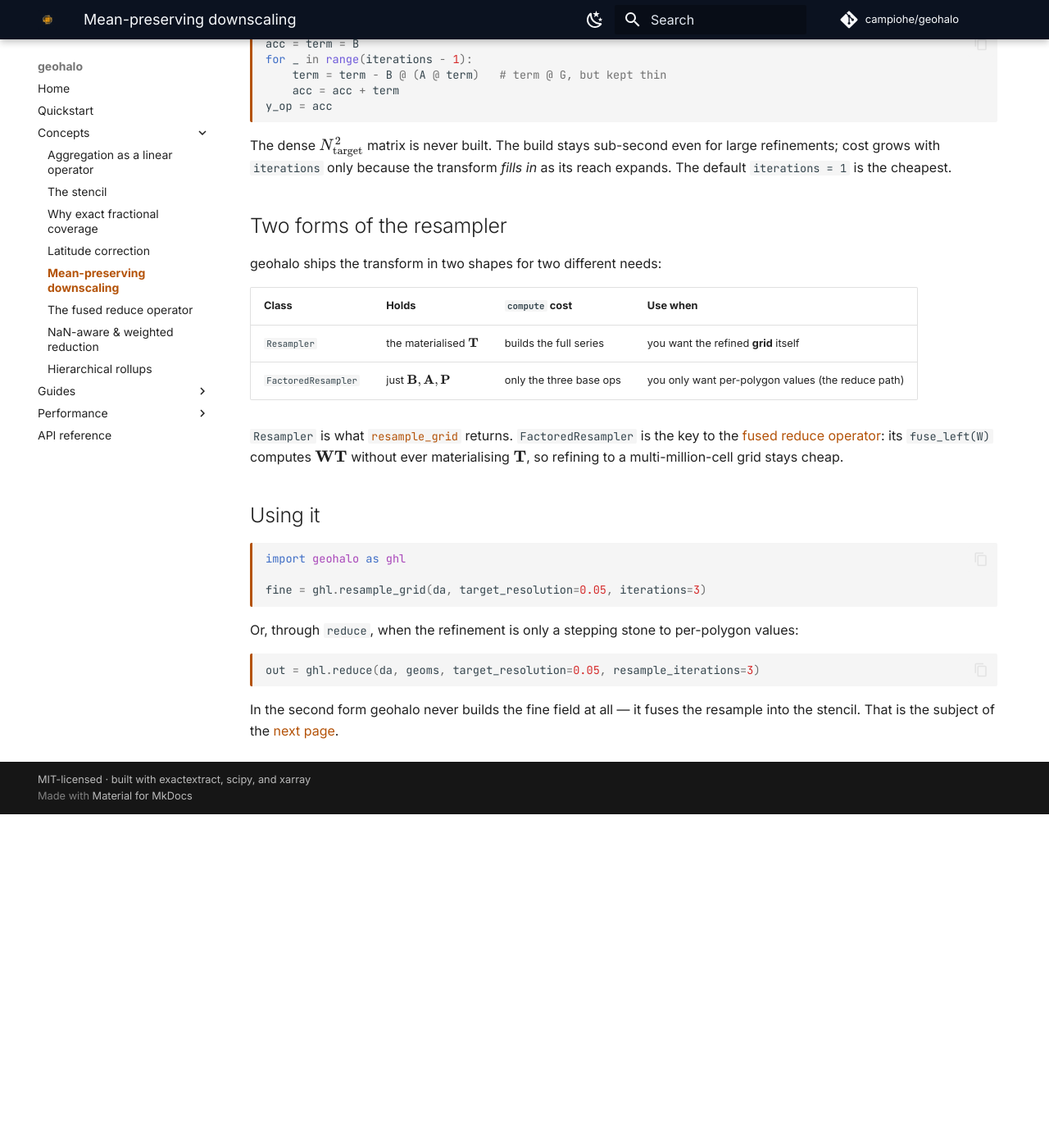
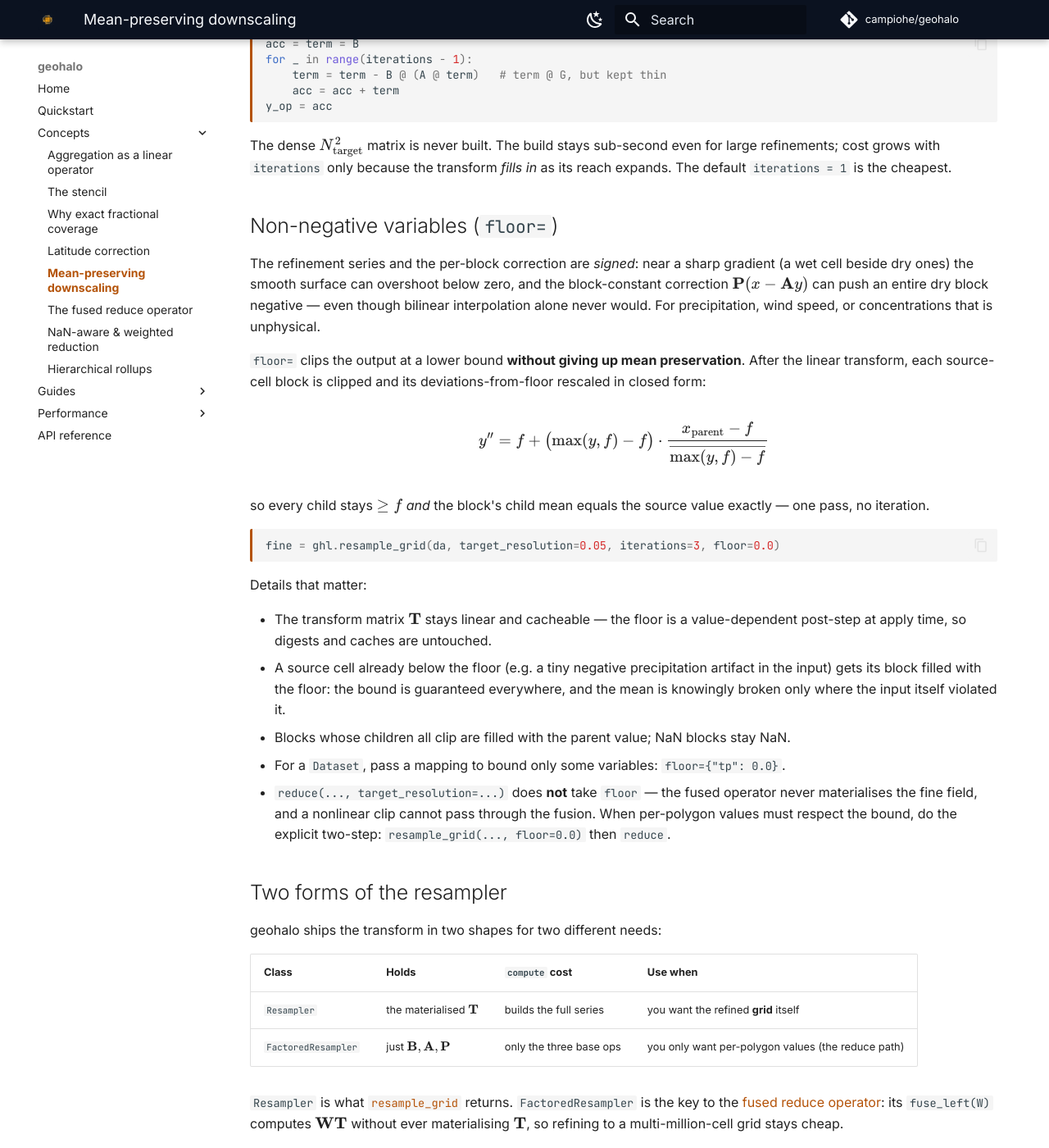
Before and after one commit to campiohe/geohalo, an MkDocs documentation site: the page built from docs/concepts/downscaling.md, in a window 1280 px wide and 1400 px high, scrolled down 3488 px. Shown: the whole window at 82% size. Built offline with MkDocs 1.6.1 and Material for MkDocs 9.7.7, drawn with Linux system fonts in a browser that asks for light colours; comment, search, counter and statistics services are not loaded; before the commit the page ends 4481 px from its top, so only the background shows below that.

Commit message:
docs: floored mean-preserving downscaling
Also exclude internal superpowers specs/plans from the published site.

Co-Authored-By: Claude Opus 4.8 (1M context) <noreply@anthropic.com>

````diff
--- a/docs/concepts/downscaling.md
+++ b/docs/concepts/downscaling.md
@@ -127,6 +127,48 @@ The dense \(N_\text{target}^2\) matrix is never built. The build stays sub-secon
 for large refinements; cost grows with `iterations` only because the transform *fills
 in* as its reach expands. The default `iterations = 1` is the cheapest.
 
+## Non-negative variables (`floor=`)
+
+The refinement series and the per-block correction are *signed*: near a sharp
+gradient (a wet cell beside dry ones) the smooth surface can overshoot below
+zero, and the block-constant correction \(\mathbf{P}(x - \mathbf{A}y)\) can push
+an entire dry block negative — even though bilinear interpolation alone never
+would. For precipitation, wind speed, or concentrations that is unphysical.
+
+`floor=` clips the output at a lower bound **without giving up mean
+preservation**. After the linear transform, each source-cell block is clipped
+and its deviations-from-floor rescaled in closed form:
+
+\[
+y'' = f + \bigl(\max(y, f) - f\bigr)\cdot
+      \frac{x_\text{parent} - f}{\overline{\max(y, f) - f}}
+\]
+
+so every child stays \(\ge f\) *and* the block's child mean equals the source
+value exactly — one pass, no iteration.
+
+```python
+fine = ghl.resample_grid(da, target_resolution=0.05, iterations=3, floor=0.0)
+```
+
+Details that matter:
+
+- The transform matrix \(\mathbf{T}\) stays linear and cacheable — the floor is
+  a value-dependent post-step at apply time, so digests and caches are
+  untouched.
+- A source cell already below the floor (e.g. a tiny negative precipitation
+  artifact in the input) gets its block filled with the floor: the bound is
+  guaranteed everywhere, and the mean is knowingly broken only where the input
+  itself violated it.
+- Blocks whose children all clip are filled with the parent value; NaN blocks
+  stay NaN.
+- For a `Dataset`, pass a mapping to bound only some variables:
+  `floor={"tp": 0.0}`.
+- `reduce(..., target_resolution=...)` does **not** take `floor` — the fused
+  operator never materialises the fine field, and a nonlinear clip cannot pass
+  through the fusion. When per-polygon values must respect the bound, do the
+  explicit two-step: `resample_grid(..., floor=0.0)` then `reduce`.
+
 ## Two forms of the resampler
 
 geohalo ships the transform in two shapes for two different needs:
--- a/mkdocs.yml
+++ b/mkdocs.yml
@@ -4,6 +4,8 @@ site_url: https://campiohe.github.io/geohalo/
 repo_url: https://github.com/campiohe/geohalo
 repo_name: campiohe/geohalo
 docs_dir: docs
+exclude_docs: |
+  superpowers/
 copyright: MIT-licensed · built with exactextract, scipy, and xarray
 
 theme:
````
Also changed, not shown: docs/guides/resampling.md (+5 -0 lines).
